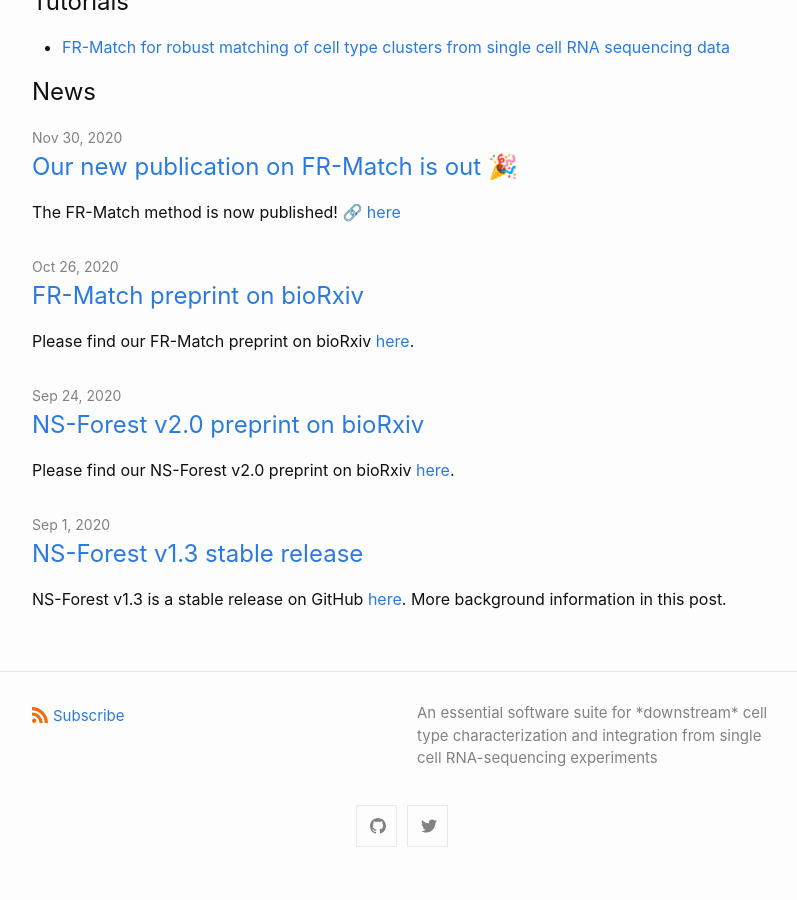
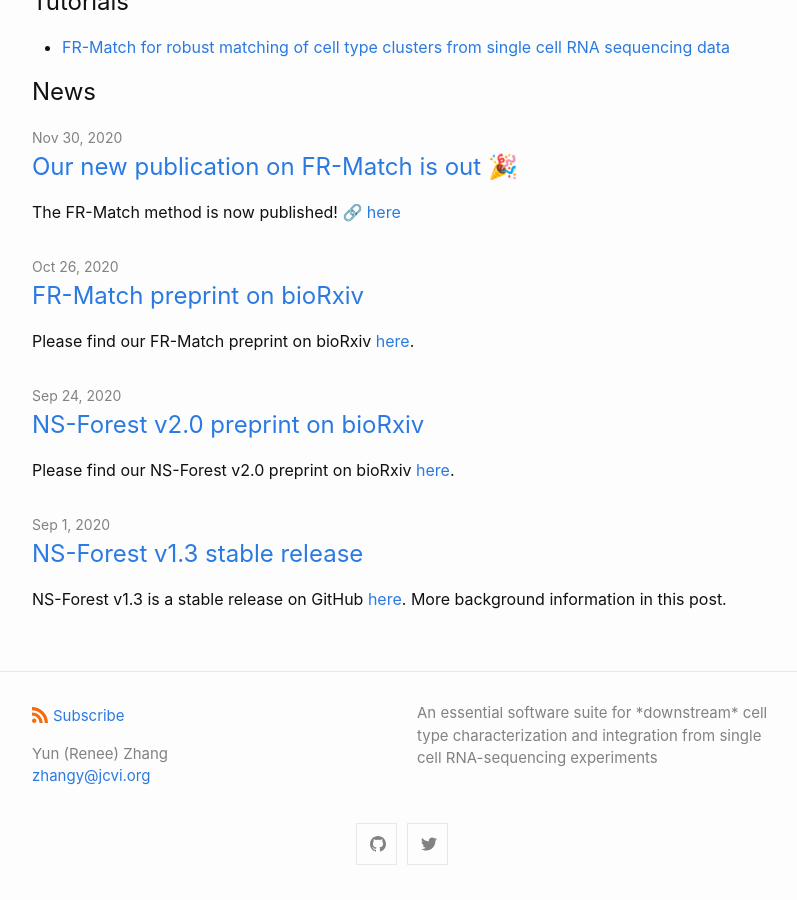
Before and after one commit to JCVenterInstitute/celligrate, a Jekyll site: the page built from index.md, in a window 1280 px wide and 900 px high, scrolled down 844 px. Shown: the whole window, without its empty margins (238-1035 px from the left). Built offline with Jekyll 4.4.1, drawn with Linux system fonts in a browser that asks for light colours; emoji names are drawn with the system emoji font; some of the changed lines change nothing that is shown.

Commit message:
update _config.yml

```diff
--- a/_config.yml
+++ b/_config.yml
@@ -1,14 +1,12 @@
-# Site wide configuration
-#locale: en_US
-#logo: # filename of a logo image that has been placed into your images directory
-
 title: celligrate
-author: Yun (Renee) Zhang
-email: zhangy@jcvi.org
+author:
+  name: Yun (Renee) Zhang
+  email: zhangy@jcvi.org
 description: > # this means to ignore newlines until "show_excerpts:"
   An essential software suite for *downstream* cell type characterization and integration from single cell RNA-sequencing experiments
+#logo: /assets/jcvi.png
+
 show_excerpts: true # set to true to show excerpts on the homepage
-logo: /assets/jcvi.png
 
 # Minima date format
 # refer to https://shopify.github.io/liquid/filters/date/ if you want to customize this
@@ -19,7 +17,7 @@
   social_links:
     twitter: JCVenterInst
     github:  yunzhang813
-    # rss: rss
+    # devto: jekyll
     # dribbble: jekyll
     # facebook: jekyll
     # flickr:   jekyll
@@ -32,11 +30,19 @@
     # telegram: jekyll
     # googleplus: +jekyll
     # microdotblog: jekyll
+    # keybase: jekyll
 
     # Mastodon instances
     # mastodon:
-    # - username: J. Craig Venter Institute
-    #   instance: https://www.jcvi.org/
+    # - username: jekyll
+    #   instance: example.com
+    # - username: jekyll2
+    #   instance: example.com
+
+    # GitLab instances
+    # gitlab:
+    # - username: jekyll
+    #   instance: example.com
     # - username: jekyll2
     #   instance: example.com
 
@@ -50,9 +56,6 @@
 # Build settings
 markdown: kramdown
 theme: minima
-exclude:
-  - Gemfile
-  - Gemfile.lock
 
 plugins:
  - jekyll-feed
```
